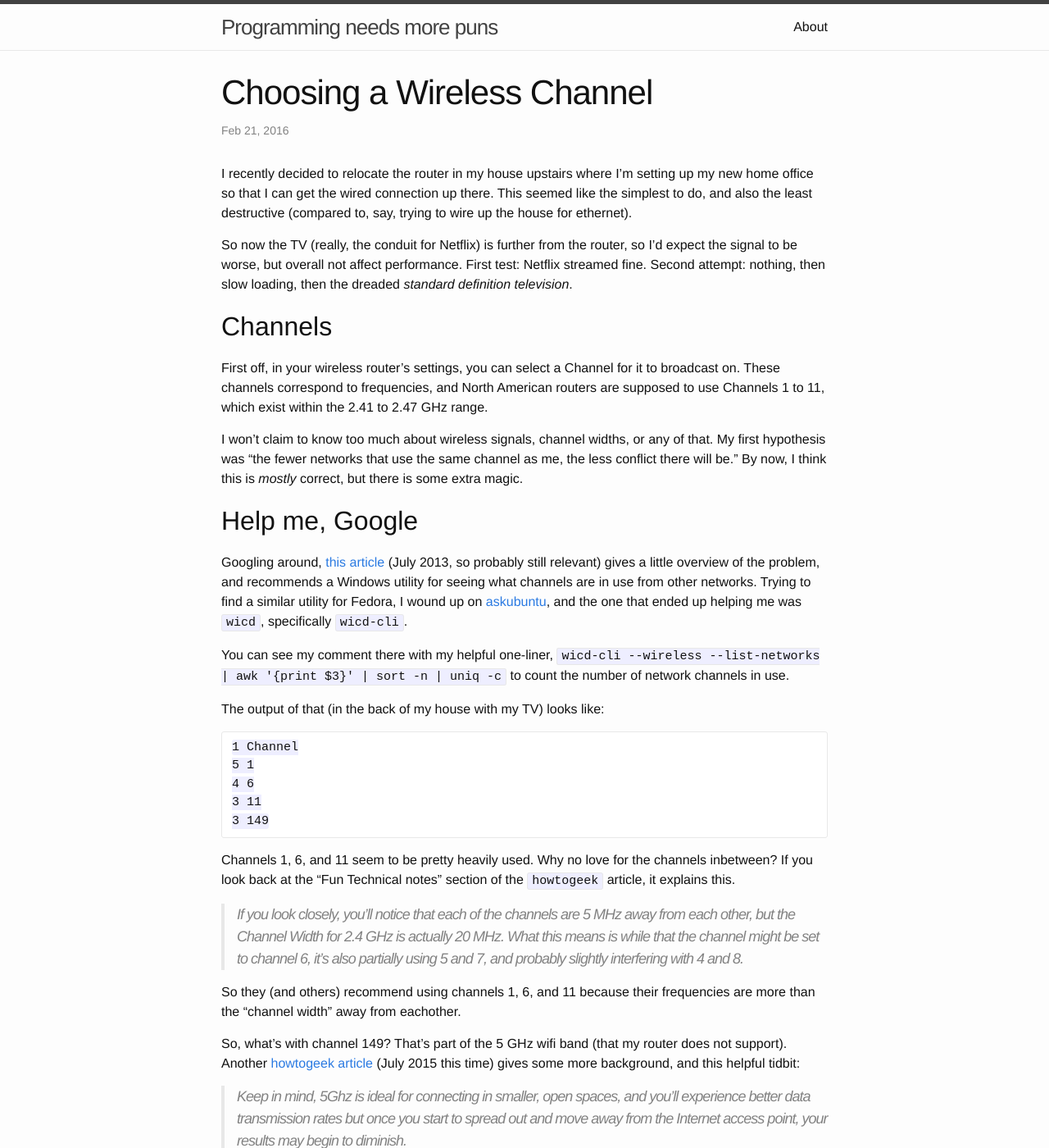
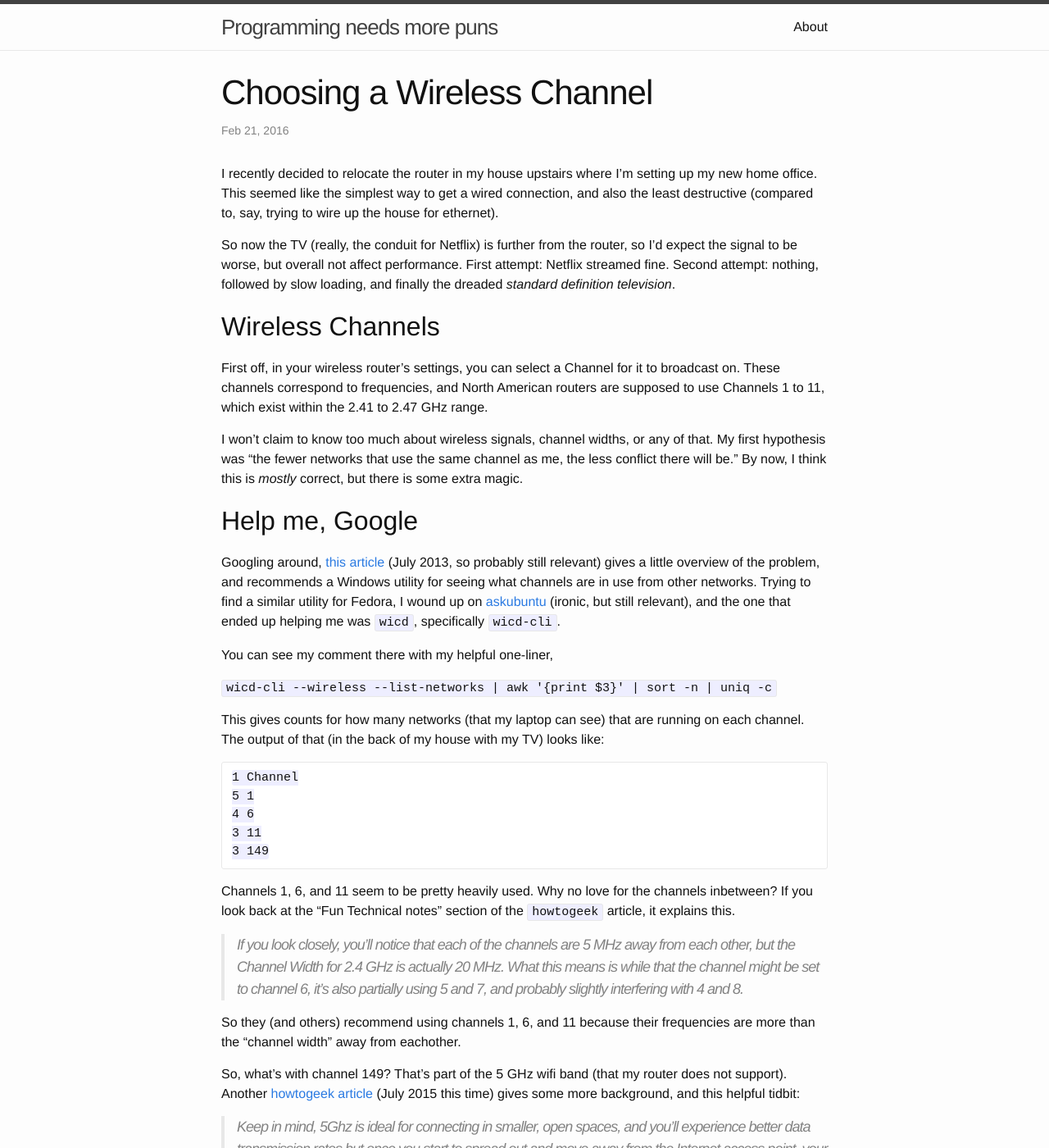
Before and after one commit to matthew-dailey/matthew-dailey.github.io, a Jekyll site: the page built from _posts/2016-02-21-choosing-a-wireless-channel.markdown, in a window 1280 px wide and 1400 px high. Shown: the whole window at 82% size. Built offline with Jekyll 4.4.1, drawn with Linux system fonts in a browser that asks for light colours; some of the changed text lies outside the part shown.

Commit message:
Edits to channel article

````diff
--- a/_posts/2016-02-21-choosing-a-wireless-channel.markdown
+++ b/_posts/2016-02-21-choosing-a-wireless-channel.markdown
@@ -5,11 +5,11 @@ date:   2016-02-21 20:00:00
 categories: home networking
 ---
 
-I recently decided to relocate the router in my house upstairs where I'm setting up my new home office so that I can get the wired connection up there.  This seemed like the simplest to do, and also the least destructive (compared to, say, trying to wire up the house for ethernet).
+I recently decided to relocate the router in my house upstairs where I'm setting up my new home office.  This seemed like the simplest way to get a wired connection, and also the least destructive (compared to, say, trying to wire up the house for ethernet).
 
-So now the TV (really, the conduit for Netflix) is further from the router, so I'd expect the signal to be worse, but overall not affect performance.  First test: Netflix streamed fine.  Second attempt: nothing, then slow loading, then the dreaded *standard definition television*.
+So now the TV (really, the conduit for Netflix) is further from the router, so I'd expect the signal to be worse, but overall not affect performance.  First attempt: Netflix streamed fine.  Second attempt: nothing, followed by slow loading, and finally the dreaded *standard definition television*.
 
-## Channels
+## Wireless Channels
 
 First off, in your wireless router's settings, you can select a Channel for it to broadcast on.  These channels correspond to frequencies, and North American routers are supposed to use Channels 1 to 11, which exist within the 2.41 to 2.47 GHz range.
 
@@ -17,11 +17,13 @@ I won't claim to know too much about wireless signals, channel widths, or any of
 
 ## Help me, Google
 
-Googling around, [this article](http://www.howtogeek.com/howto/21132/change-your-wi-fi-router-channel-to-optimize-your-wireless-signal/) (July 2013, so probably still relevant) gives a little overview of the problem, and recommends a Windows utility for seeing what channels are in use from other networks.  Trying to find a similar utility for Fedora, I wound up on [askubuntu](http://askubuntu.com/questions/309458/is-there-a-program-to-see-channels-used-by-wifi-networks-similar-to-vistumbler), and the one that ended up helping me was `wicd`, specifically `wicd-cli`.
+Googling around, [this article](http://www.howtogeek.com/howto/21132/change-your-wi-fi-router-channel-to-optimize-your-wireless-signal/) (July 2013, so probably still relevant) gives a little overview of the problem, and recommends a Windows utility for seeing what channels are in use from other networks.  Trying to find a similar utility for Fedora, I wound up on [askubuntu](http://askubuntu.com/questions/309458/is-there-a-program-to-see-channels-used-by-wifi-networks-similar-to-vistumbler) (ironic, but still relevant), and the one that ended up helping me was `wicd`, specifically `wicd-cli`.
 
-You can see my comment there with my helpful one-liner, `wicd-cli --wireless --list-networks | awk '{print $3}' | sort -n | uniq -c` to count the number of network channels in use.
+You can see my comment there with my helpful one-liner,
 
-The output of that (in the back of my house with my TV) looks like:
+`wicd-cli --wireless --list-networks | awk '{print $3}' | sort -n | uniq -c`
+
+This gives counts for how many networks (that my laptop can see) that are running on each channel.  The output of that (in the back of my house with my TV) looks like:
 
 ```
 1 Channel
````
Also changed, not shown: other parts of _posts/2016-02-21-choosing-a-wireless-channel.markdown (+3 -3 lines).
